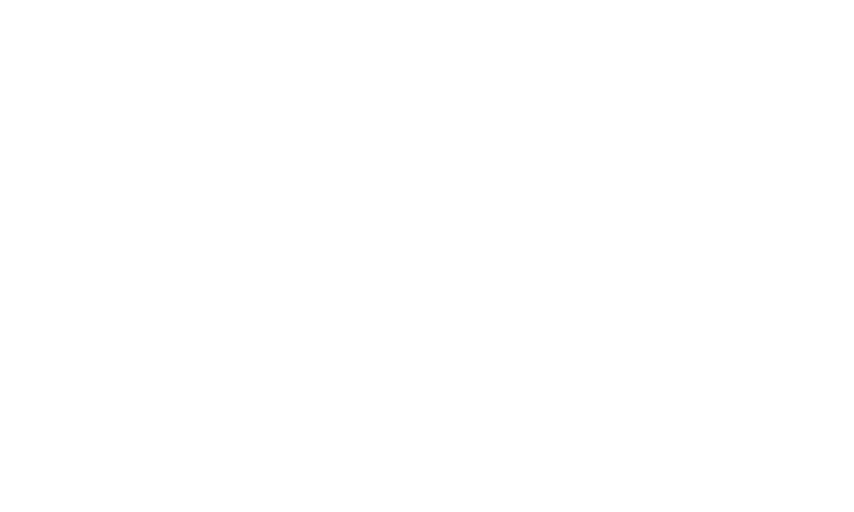
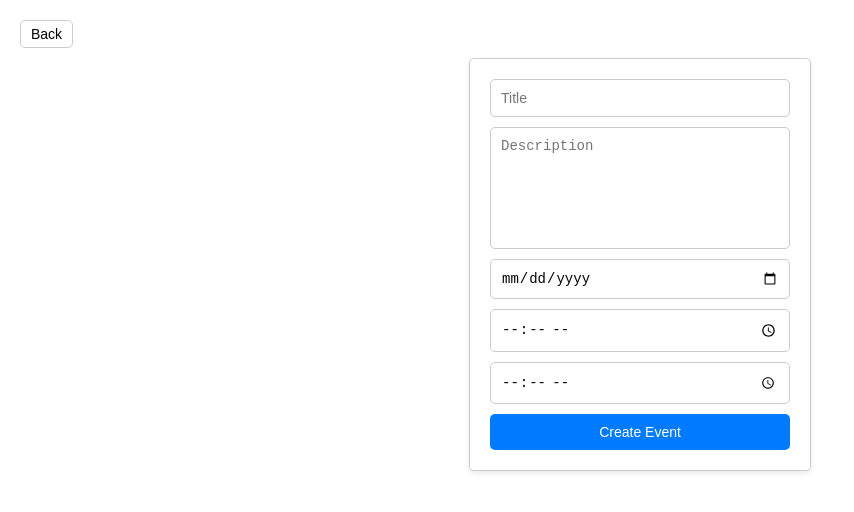
Before and after one commit to IvarHendriks1/Calendify_app, a React (Create React App) app in the folder Project/frontend/: page /event in a window 1280 px wide. Before the commit this address had no page. Shown: the top 512 px of the page, without its empty margins (0-854 px from the left). Built offline with nearby package versions, Linux system fonts and the light colour scheme.

Commit message:
heb nogsteeds error genaamd Cannot read properties of null (reading 'useRef')

```diff
--- a/Project/frontend/src/App.tsx
+++ b/Project/frontend/src/App.tsx
@@ -1,7 +1,8 @@
 import React from 'react';
 import ReactDOM from 'react-dom/client';
-import { BrowserRouter as Router, Routes, Route, useNavigate } from 'react-router-dom';
+import { BrowserRouter as Router, Routes, Route } from 'react-router-dom';
 import { UserInput } from './LoginPage';
+import { EventCreator } from './EvenCreator';
 import { GreetingPage } from './CalenderPage';
 
 const App: React.FC = () => {
@@ -10,16 +11,22 @@
       <Routes>
         <Route path="/" element={<UserInput />} />
         <Route path="/greeting" element={<GreetingPage />} />
+        <Route path="/event" element={<EventCreator />} />
       </Routes>
     </Router>
   );
 };
 
+// const root = ReactDOM.createRoot(document.getElementById('root') as HTMLElement);
+// root.render(
+//   <React.StrictMode>
+//     <App />
+//   </React.StrictMode>
+// );
 const root = ReactDOM.createRoot(document.getElementById('root') as HTMLElement);
 root.render(
-  <React.StrictMode>
-    <App />
-  </React.StrictMode>
+  <App />
 );
 
+
 export default App;
--- /dev/null
+++ b/Project/frontend/src/EvenCreator.tsx
@@ -0,0 +1,65 @@
+import React, { useState } from 'react';
+import { useNavigate } from 'react-router-dom';
+import "./EventCreator.css";
+
+export const EventCreator: React.FC = () => {
+  const [title, setTitle] = useState("");
+  const [description, setDescription] = useState("");
+  const [date, setDate] = useState("");
+  const [startTime, setStartTime] = useState("");
+  const [endTime, setEndTime] = useState("");
+  const navigate = useNavigate();
+
+  const handleClick = () => {
+    // Navigate to '/menu' wanneer back is geklikt maar weet nog hoe die link heet dus gaat nu gwn zo zijn
+    navigate('/menu');
+  };
+
+  const handleCreateEvent = () => {
+    // Handle event creation logic
+    console.log({ title, description, date, startTime, endTime });
+    alert("Event created!");
+  };
+
+  return (
+    <div className="container">
+      <button className="back-button">Back</button>
+      <div className="form-container">
+        <input
+          className="input"
+          type="text"
+          placeholder="Title"
+          value={title}
+          onChange={(e) => setTitle(e.target.value)}
+        />
+        <textarea
+          className="textarea"
+          placeholder="Description"
+          value={description}
+          onChange={(e) => setDescription(e.target.value)}
+        />
+        <input
+          className="input"
+          type="date"
+          value={date}
+          onChange={(e) => setDate(e.target.value)}
+        />
+        <input
+          className="input"
+          type="time"
+          value={startTime}
+          onChange={(e) => setStartTime(e.target.value)}
+        />
+        <input
+          className="input"
+          type="time"
+          value={endTime}
+          onChange={(e) => setEndTime(e.target.value)}
+        />
+        <button className="create-button" onClick={handleCreateEvent}>
+          Create Event
+        </button>
+      </div>
+    </div>
+  );
+};
--- /dev/null
+++ b/Project/frontend/src/EventCreator.css
@@ -0,0 +1,57 @@
+.container {
+    display: flex;
+    flex-direction: column;
+    align-items: center;
+    padding: 20px;
+    font-family: Arial, sans-serif;
+  }
+
+  .back-button {
+    align-self: flex-start;
+    margin-bottom: 10px;
+    padding: 5px 10px;
+    font-size: 14px;
+    cursor: pointer;
+    background-color: transparent;
+    border: 1px solid #ccc;
+    border-radius: 5px;
+  }
+
+  .form-container {
+    display: flex;
+    flex-direction: column;
+    width: 300px;
+    border: 1px solid #ccc;
+    border-radius: 5px;
+    padding: 20px;
+    box-shadow: 0 2px 5px rgba(0, 0, 0, 0.1);
+  }
+
+  .input,
+  .textarea {
+    margin-bottom: 10px;
+    padding: 10px;
+    font-size: 14px;
+    border-radius: 5px;
+    border: 1px solid #ccc;
+  }
+
+  .textarea {
+    resize: none;
+    height: 100px;
+  }
+
+  .create-button {
+    padding: 10px;
+    font-size: 14px;
+    border-radius: 5px;
+    border: none;
+    background-color: #007bff;
+    color: #fff;
+    cursor: pointer;
+    transition: background-color 0.3s ease;
+  }
+
+  .create-button:hover {
+    background-color: #0056b3;
+  }
```
